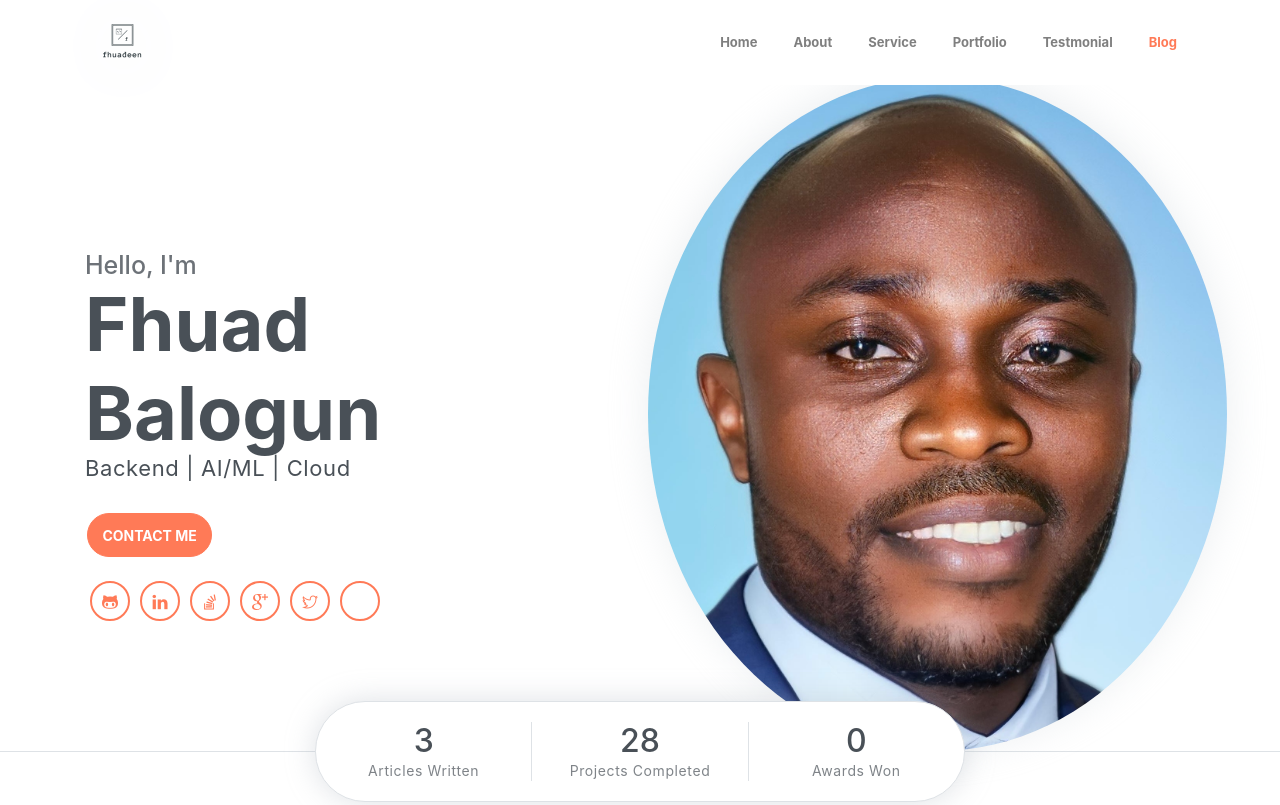
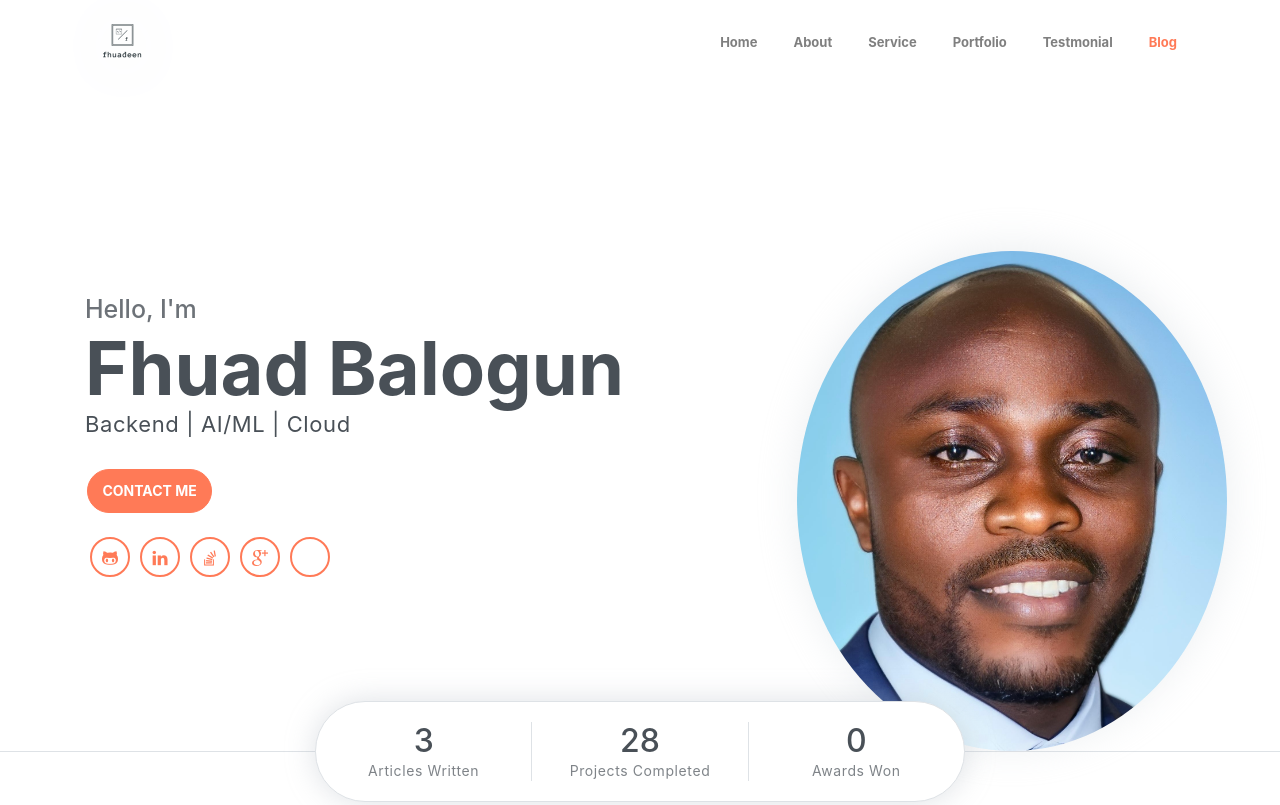
Before and after one commit to fhuadeen/fhuadeen.github.io, a website: page index.html in a window 1280 px wide. Shown: the top 805 px of the page. Drawn offline with Linux system fonts and the light colour scheme; some icons are missing.

Commit message:
resize personal image

```diff
--- a/index.html
+++ b/index.html
@@ -88,13 +88,13 @@
                     <a class="social-item" href="https://www.linkedin.com/in/fhuadeen" target="_blank"><i class="ti-linkedin"></i></a>
                     <a class="social-item" href="https://stackoverflow.com/users/13329337/fhuad-balogun" target="_blank"><i class="ti-stack-overflow"></i></a>
                     <a class="social-item" href="mailto:fhuadbalgoun@gmail.com"><i class="ti-google"></i></a>
-                    <a class="social-item" href="https://twitter.com/fhuadeen" target="_blank"><i class="ti-twitter"></i></a>
+                    <!-- <a class="social-item" href="https://twitter.com/fhuadeen" target="_blank"><i class="ti-twitter"></i></a> -->
                     <a class="social-item" href="https://bsky.app/profile/fhuadeen.bsky.social" target="_blank"><i class="ti-bluesky"></i></a>
                     <!-- <a class="social-item" href="javascript:void(0)" target="_blank"><i class="ti-medium"></i></a> -->
                 </div>
             </div>
             <div class="img-holder">
-                <img src="assets/imgs/fhuad_mask.jpg" alt="" class="logo-img">
+                <img src="assets/imgs/fhuad_mask.jpg" alt="" class="logo-img" style="width: auto; height: 500px;">
                 <!-- <img src="assets/imgs/logo.png" alt="" class="logo-img"> -->
             </div>
         </div>
```
